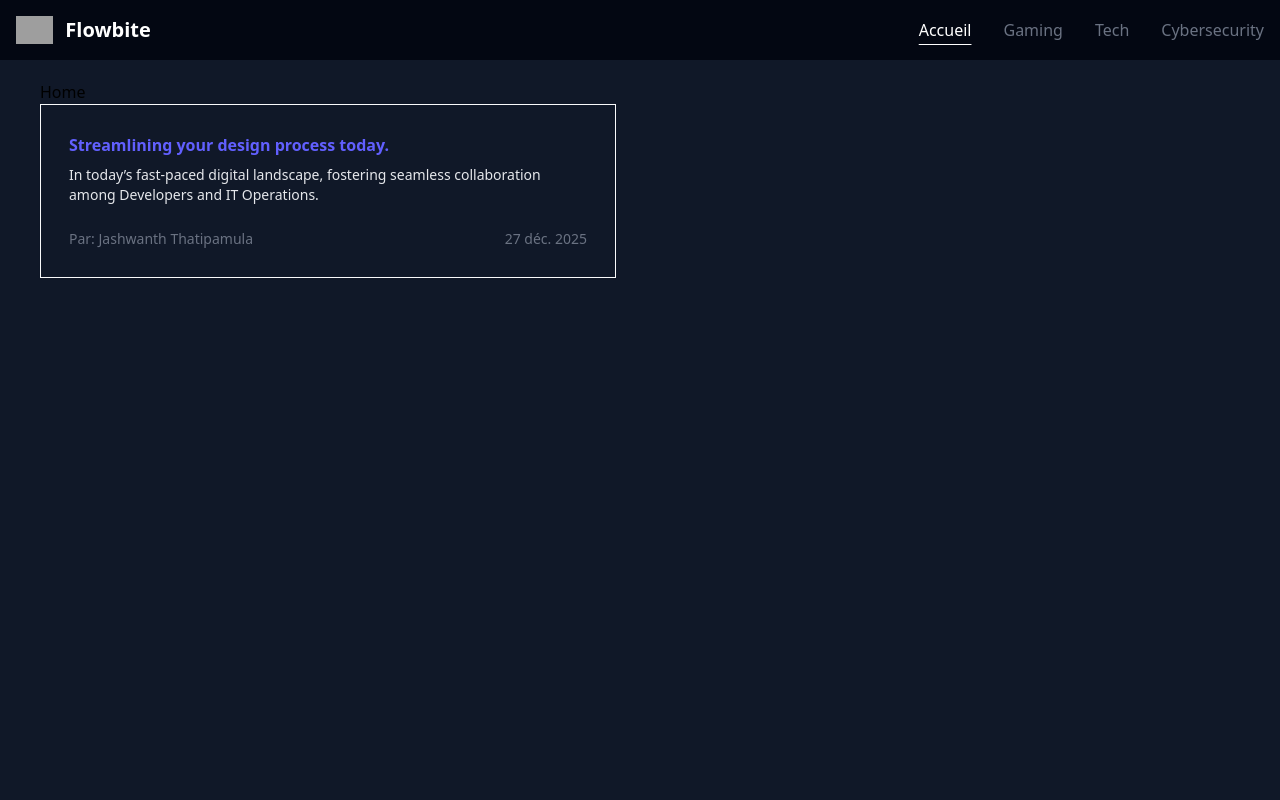
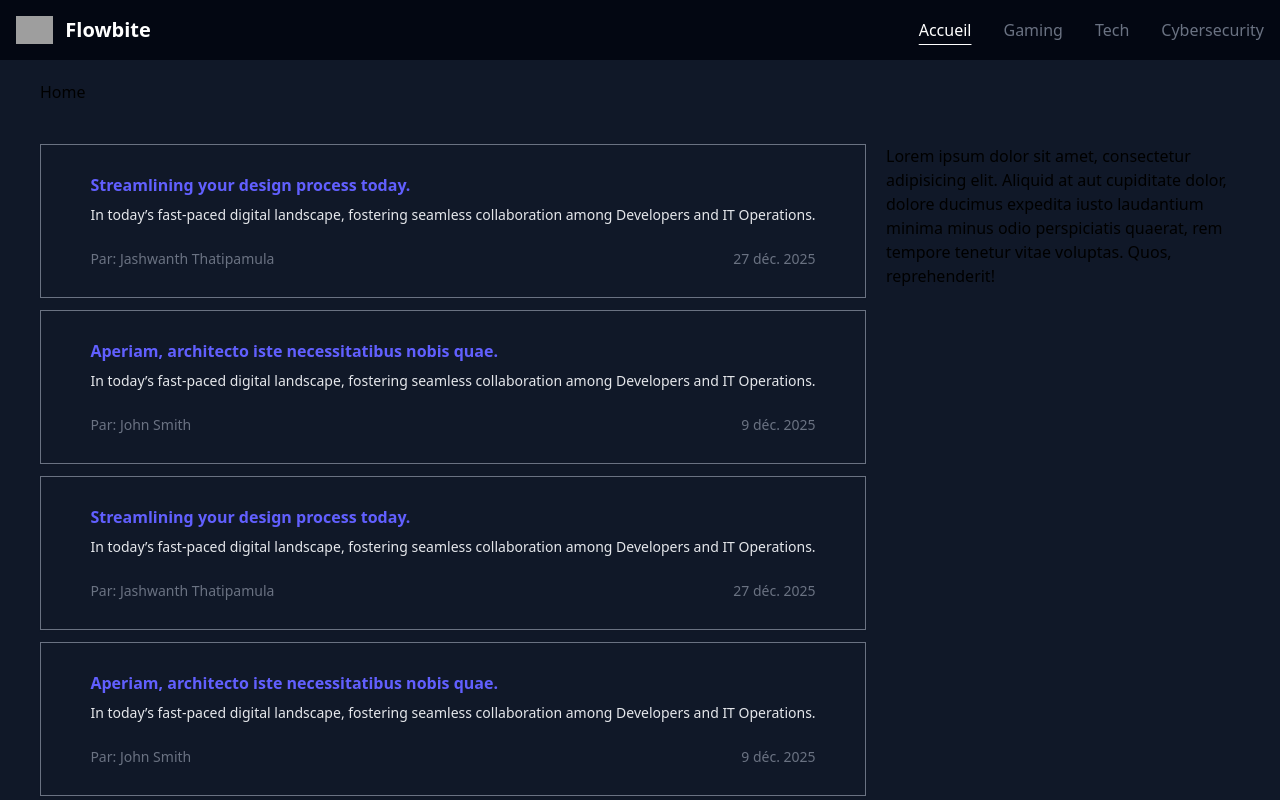
Before and after one commit to Meindonsa/techwatch-webapp, a Vue app: page / in a window 1280 px wide. Shown: the top 800 px of the page. Built offline with nearby package versions, Linux system fonts and the light colour scheme; grey boxes are pictures that could not be loaded; the HTML template or start-up script is replaced by a standard one.

Commit message:
feat: Add Notfoud page, init article page

```diff
--- a/src/core/router/index.ts
+++ b/src/core/router/index.ts
@@ -10,8 +10,9 @@ const router = createRouter({
       component: HomeView,
     },
     {
-      path: '/article',
+      path: '/article/:fid',
       name: 'article',
+      props: true,
 
       component: () => import('@/features/articles/Article.vue'),
     },
--- /dev/null
+++ b/src/core/stores/article.ts
@@ -0,0 +1,26 @@
+import { defineStore } from 'pinia'
+import { computed, type ComputedRef, type Ref, ref } from 'vue'
+import { articleData } from '@/shared/service/ArticleData.ts'
+
+export const useArticleStore = defineStore('article', () => {
+  const articles: Ref<any[]> = ref(articleData)
+  const selectedArticleId: Ref<string | null> = ref(null)
+  const data = computed(() => {
+    const a = articles.value.find((item: any): boolean => item.fid == selectedArticleId.value)
+    return a
+  })
+
+  const setAll = (articles: any): void => {
+    articles.value = articles
+  }
+
+  const setSelected = (fid: string): void => {
+    selectedArticleId.value = fid
+    console.log(selectedArticleId.value)
+    console.log(articles.value)
+    const item = articles.value.find((item: any): boolean => item.fid == selectedArticleId.value)
+    console.log(item)
+  }
+
+  return { data, articles, selectedArticleId, setSelected, setAll }
+})
--- a/src/features/articles/Article.vue
+++ b/src/features/articles/Article.vue
@@ -1,8 +1,22 @@
-<script setup lang="ts"></script>
+<script setup lang="ts">
+import { useRouter } from 'vue-router'
+import { computed, onMounted, ref } from 'vue'
+import { useArticleStore } from '@/core/stores/article.ts'
+
+const router = useRouter()
+const useArticle = useArticleStore()
+const article = computed(() => useArticle.data)
+const fid = ref(router.currentRoute.value.params.fid as string)
+
+onMounted(() => {
+  useArticle.setSelected(fid.value)
+})
+</script>
 
 <template>
-  <main>
+  <main class="maw-w-screen w-screen min-h-screen bg-gray-900 pt-20 px-10">
     <h1>Article</h1>
+    {{ article }}
   </main>
 </template>
 
--- /dev/null
+++ b/src/features/articles/NotFound.vue
@@ -0,0 +1,5 @@
+<script setup lang="ts"></script>
+
+<template></template>
+
+<style scoped></style>
--- a/src/features/home/ArticleITem.vue
+++ b/src/features/home/ArticleITem.vue
@@ -6,8 +6,10 @@ const { formatDate } = datePipe()
 </script>
 
 <template>
-  <a
-    class="flex flex-col items-center bg-neutral-primary-soft p-3 border border-gray-50 rounded-base shadow-xs md:flex-row md:max-w-xl"
+  <RouterLink
+    :to="'article/' + article.fid"
+    :state="{ article: article }"
+    class="flex flex-col items-center bg-neutral-primary-soft p-3 mb-3 border border-gray-500 hover:border-gray-50 rounded-base shadow-xs cursor-pointer"
   >
     <div class="flex flex-col justify-between md:p-4 leading-normal">
       <h5 class="mb-2 text-md font-bold text-indigo-500">
@@ -22,7 +24,7 @@ const { formatDate } = datePipe()
         <span>{{ formatDate(article.fetchedDate, 'mediumDate') }}</span>
       </div>
     </div>
-  </a>
+  </RouterLink>
 </template>
 
 <style scoped></style>
--- a/src/features/home/HomeView.vue
+++ b/src/features/home/HomeView.vue
@@ -1,25 +1,27 @@
 <script setup lang="ts">
 import { useFilterStore } from '@/core/stores/filter.ts'
 import ArticleITem from '@/features/home/ArticleITem.vue'
+import Sources from '@/features/home/Sources.vue'
+import { ref } from 'vue'
+import { articleData } from '@/shared/service/ArticleData.ts'
+
 const useFilter = useFilterStore()
 
-const articles = [
-  {
-    fid: 1,
-    title: 'Streamlining your design process today.',
-    content:
-      'Lorem ipsum dolor sit amet, consectetur adipisicing elit. Aperiam, architecto iste necessitatibus nobis quae unde. Consequatur ea eum ipsum iure perspiciatis voluptates. Aliquid at dolores est exercitationem fugiat mollitia quidem.',
-    fetchedDate: new Date(),
-    author: 'Jashwanth Thatipamula',
-  },
-]
+const articles = ref(articleData)
 </script>
 
 <template>
   <main class="maw-w-screen w-screen min-h-screen bg-gray-900 pt-20 px-10">
-    <h1>Home</h1>
-    <TransitionGroup>
-      <ArticleITem v-for="article in articles" :key="article.fid" :article="article" />
-    </TransitionGroup>
+    <h1 class="mb-10">Home</h1>
+    <div class="flex gap-5">
+      <div class="w-[70%]">
+        <TransitionGroup>
+          <ArticleITem v-for="article in articles" :key="article.fid" :article="article" />
+        </TransitionGroup>
+      </div>
+      <div class="w-[30%]">
+        <Sources />
+      </div>
+    </div>
   </main>
 </template>
--- /dev/null
+++ b/src/features/home/Sources.vue
@@ -0,0 +1,9 @@
+<script setup lang="ts"></script>
+
+<template>
+  Lorem ipsum dolor sit amet, consectetur adipisicing elit. Aliquid at aut cupiditate dolor, dolore
+  ducimus expedita iusto laudantium minima minus odio perspiciatis quaerat, rem tempore tenetur
+  vitae voluptas. Quos, reprehenderit!
+</template>
+
+<style scoped></style>
--- /dev/null
+++ b/src/shared/service/ArticleData.ts
@@ -0,0 +1,58 @@
+export interface View {
+  fid: number,
+  title: string,
+  content: string,
+  fetchedDate: any,
+  author: string
+}
+
+export const articleData : View[] = [
+  {
+    fid: 1,
+    title: 'Streamlining your design process today.',
+    content:
+      'Lorem ipsum dolor sit amet, consectetur adipisicing elit. Aperiam, architecto iste necessitatibus nobis quae unde. Consequatur ea eum ipsum iure perspiciatis voluptates. Aliquid at dolores est exercitationem fugiat mollitia quidem.',
+    fetchedDate: new Date(),
+    author: 'Jashwanth Thatipamula',
+  },
+  {
+    fid: 2,
+    title: 'Aperiam, architecto iste necessitatibus nobis quae.',
+    content:
+      'Streamlining your design process today Lorem ipsum dolor sit amet, consectetur adipisicing elit. Aperiam, architecto iste necessitatibus nobis quae unde. Consequatur ea eum ipsum iure perspiciatis voluptates. Aliquid at dolores est exercitationem fugiat mollitia quidem.',
+    fetchedDate: new Date().setDate(new Date().getDay() + 3),
+    author: 'John Smith',
+  },
+  {
+    fid: 3,
+    title: 'Streamlining your design process today.',
+    content:
+      'Lorem ipsum dolor sit amet, consectetur adipisicing elit. Aperiam, architecto iste necessitatibus nobis quae unde. Consequatur ea eum ipsum iure perspiciatis voluptates. Aliquid at dolores est exercitationem fugiat mollitia quidem.',
+    fetchedDate: new Date(),
+    author: 'Jashwanth Thatipamula',
+  },
+  {
+    fid: 4,
+    title: 'Aperiam, architecto iste necessitatibus nobis quae.',
+    content:
+      'Streamlining your design process today Lorem ipsum dolor sit amet, consectetur adipisicing elit. Aperiam, architecto iste necessitatibus nobis quae unde. Consequatur ea eum ipsum iure perspiciatis voluptates. Aliquid at dolores est exercitationem fugiat mollitia quidem.',
+    fetchedDate: new Date().setDate(new Date().getDay() + 3),
+    author: 'John Smith',
+  },
+  {
+    fid: 5,
+    title: 'Streamlining your design process today.',
+    content:
+      'Lorem ipsum dolor sit amet, consectetur adipisicing elit. Aperiam, architecto iste necessitatibus nobis quae unde. Consequatur ea eum ipsum iure perspiciatis voluptates. Aliquid at dolores est exercitationem fugiat mollitia quidem.',
+    fetchedDate: new Date(),
+    author: 'Jashwanth Thatipamula',
+  },
+  {
+    fid: 6,
+    title: 'Aperiam, architecto iste necessitatibus nobis quae.',
+    content:
+      'Streamlining your design process today Lorem ipsum dolor sit amet, consectetur adipisicing elit. Aperiam, architecto iste necessitatibus nobis quae unde. Consequatur ea eum ipsum iure perspiciatis voluptates. Aliquid at dolores est exercitationem fugiat mollitia quidem.',
+    fetchedDate: new Date().setDate(new Date().getDay() + 3),
+    author: 'John Smith',
+  },
+]
```
